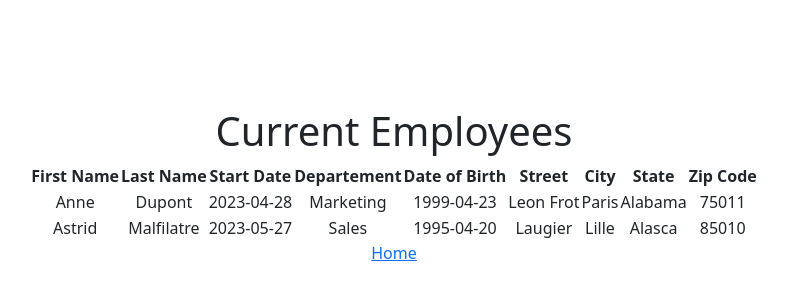
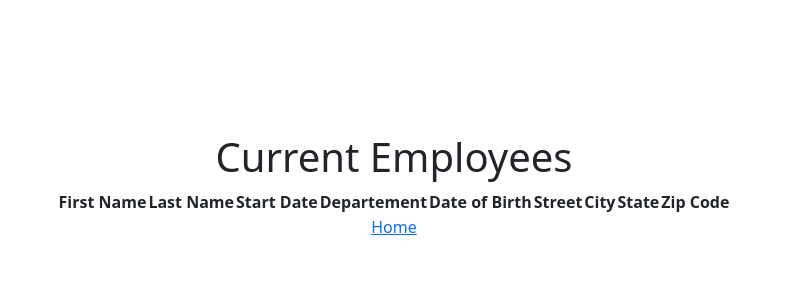
Before and after one commit to Kasia307584/wealth_health-hr-app--frontend, a React (Vite) app: page /employee-list in a window 1280 px wide. Shown: the part 214-514 px from the top of the page, without its empty margins (246-1033 px from the left). Built offline with nearby package versions, Linux system fonts and the light colour scheme.

Commit message:
Store corrected; DataTable operative with current data

```diff
--- a/src/components/DataTable.jsx
+++ b/src/components/DataTable.jsx
@@ -3,11 +3,13 @@ import {
   getCoreRowModel,
   flexRender,
 } from "@tanstack/react-table";
-import mockData from "../MOCK_DATA.json";
-import { useMemo } from "react";
+import { store } from "../store/store";
+// import { useSelector } from "react-redux";
 
 export default function Table() {
-  const data = useMemo(() => mockData, []);
+  const data = store.getState().employeeTable;
+  // const selectorTest = useSelector((state) => state.employeeTable);
+
   const columns = [
     {
       header: "First Name",
--- a/src/store/store.js
+++ b/src/store/store.js
@@ -21,7 +21,7 @@ const userDataSlice = createSlice({
         zipCode: action.payload.zipCode,
         id: state.id,
       };
-      state.employeeTable.push({ data });
+      state.employeeTable.push(data);
       state.id += 1;
     },
   },
```
